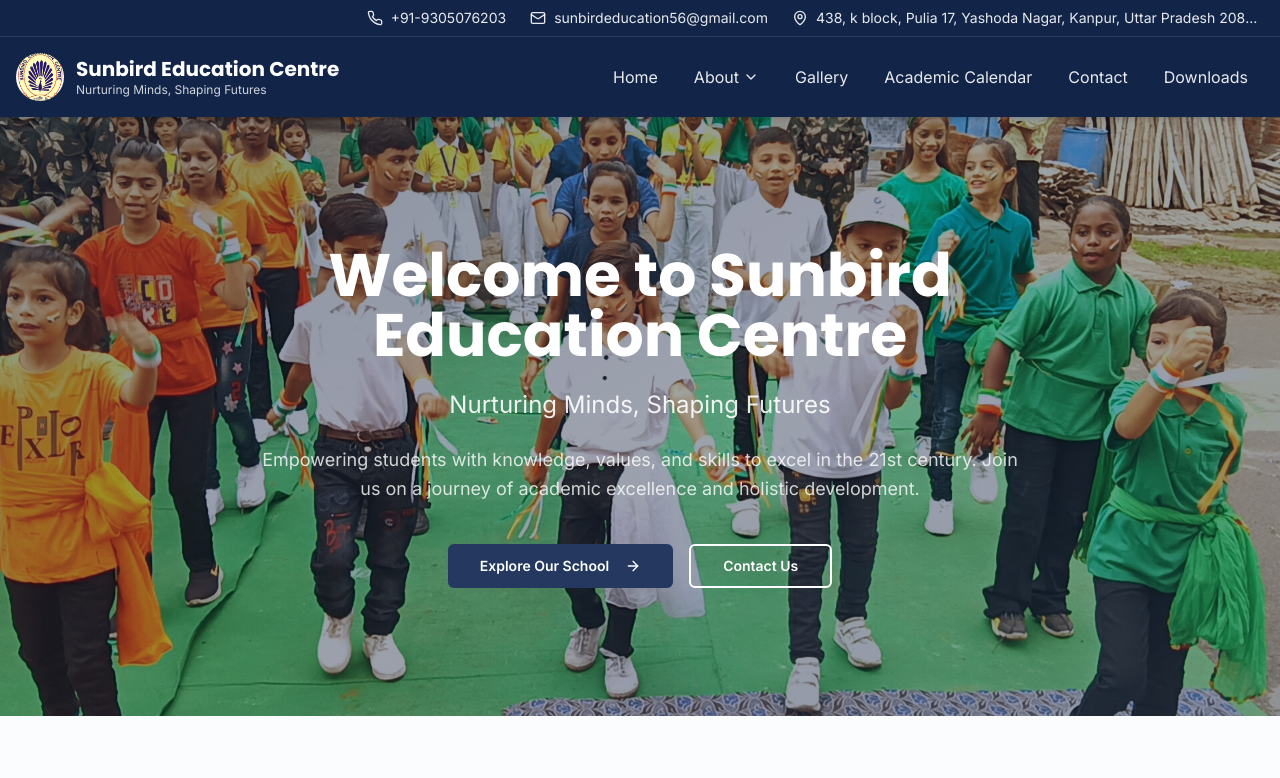
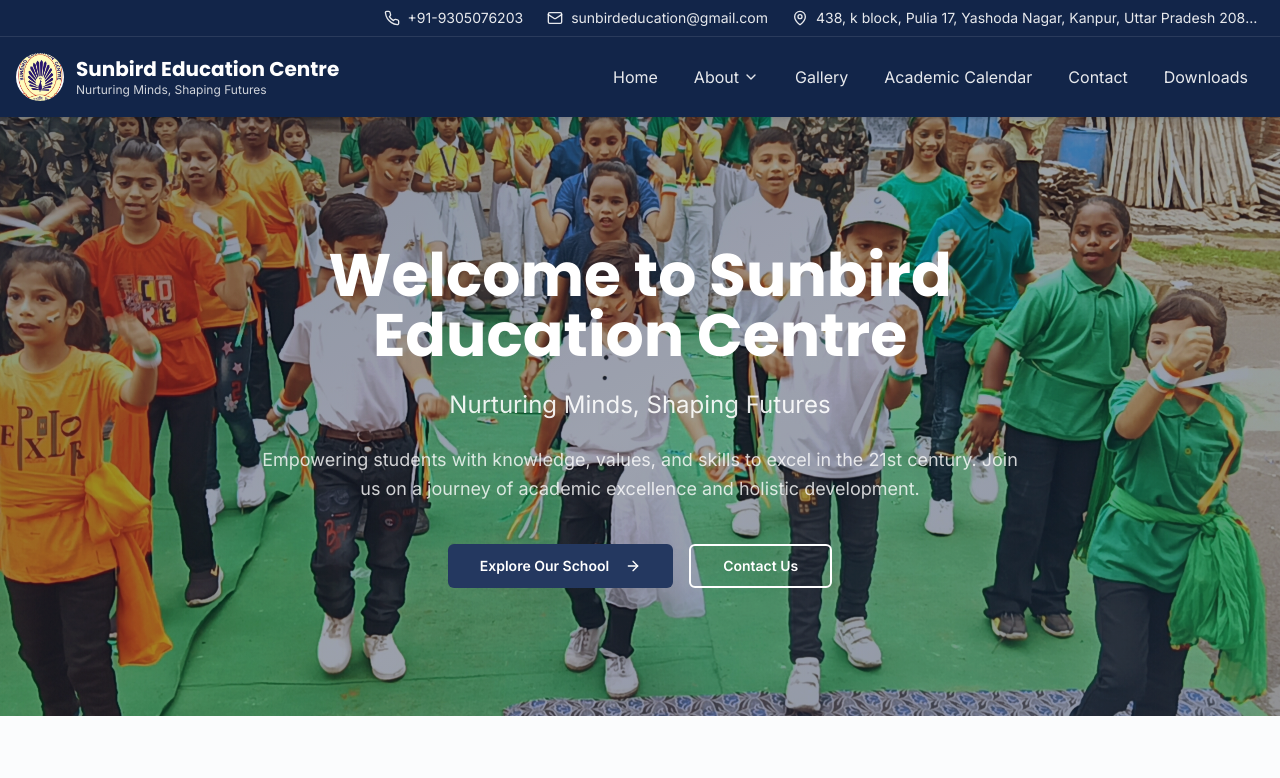
Before and after one commit to ambuj-dixit/sunbird-education, a React (Vite) app: page / in a window 1280 px wide. Shown: the top 778 px of the page. Built offline with nearby package versions, Linux system fonts and the light colour scheme; the HTML template or start-up script is replaced by a standard one.

Commit message:
final test complete

```diff
--- a/src/data/sampleContent.ts
+++ b/src/data/sampleContent.ts
@@ -33,7 +33,7 @@ export const schoolInfo = {
   name: "Sunbird Education Centre",
   tagline: "Nurturing Minds, Shaping Futures",
   phone: "+91-9305076203", // SAMPLE: Replace with actual phone
-  email: "sunbirdeducation56@gmail.com", // SAMPLE: Replace with actual email
+  email: "sunbirdeducation@gmail.com", // SAMPLE: Replace with actual email
   address: "438, k block, Pulia 17, Yashoda Nagar, Kanpur, Uttar Pradesh 208011", // SAMPLE: Replace with actual address
 
   // SAMPLE: Update with your actual social media handles
```
